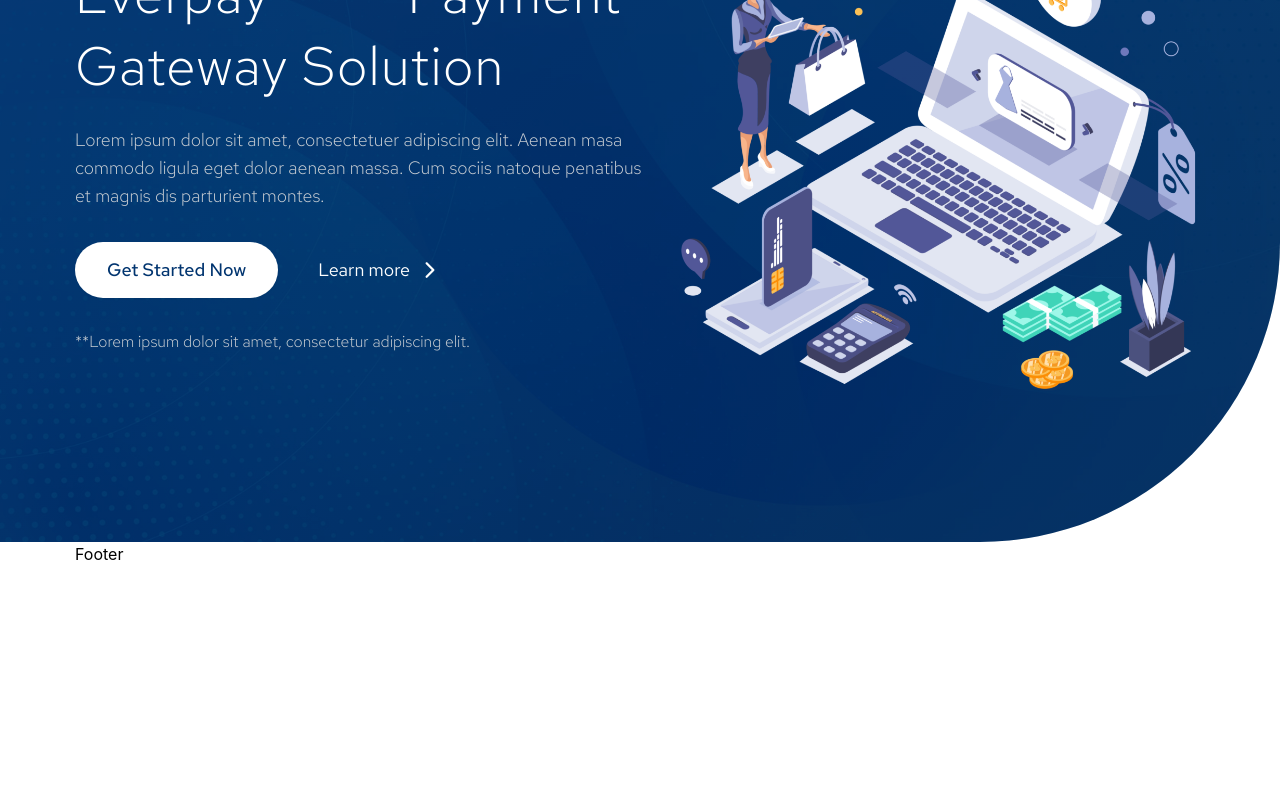
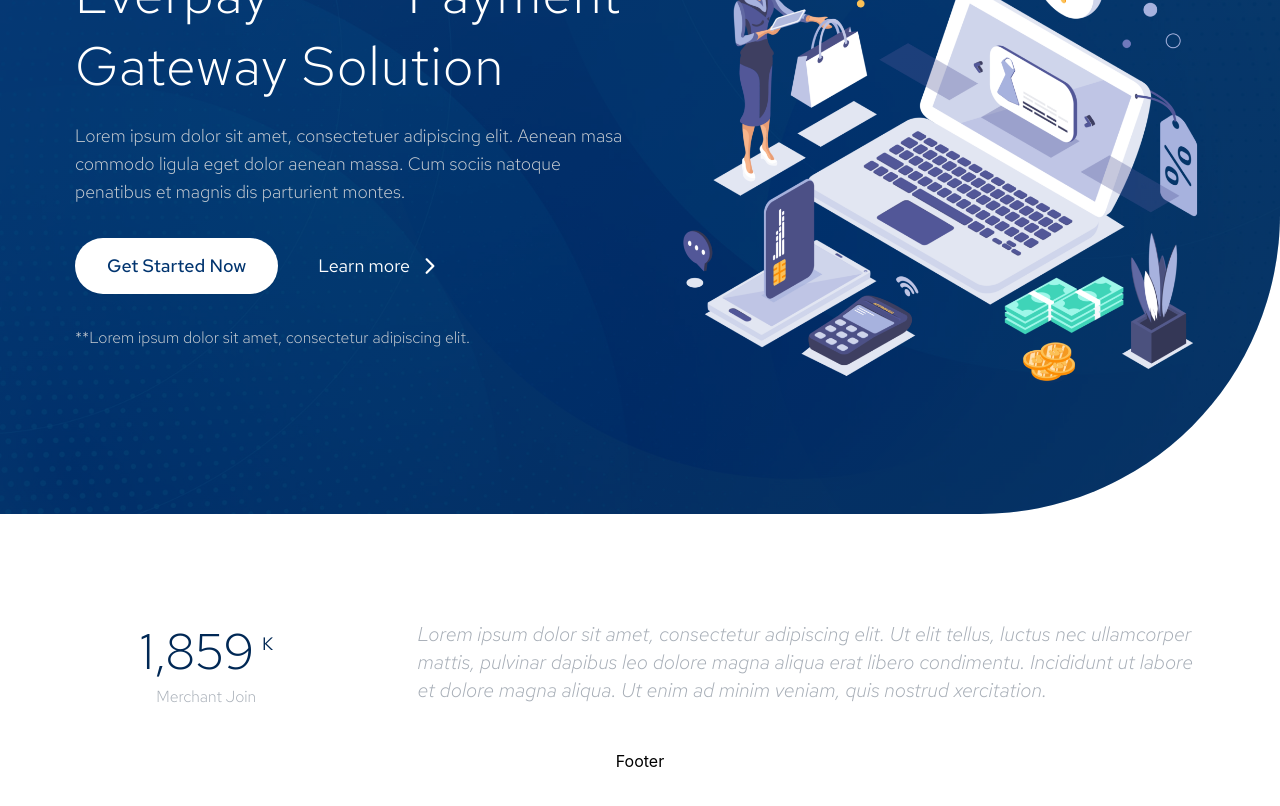
Before and after one commit to programmerrafi/payment-getway-next-js, a Next.js app: page / in a window 1280 px wide. Shown: the part 280-1086 px from the top of the page. Before the commit the page ends 846 px from the top, so only its background shows below. Built offline with nearby package versions, Linux system fonts and the light colour scheme.

Commit message:
Marchent section doner with a counterUp react

```diff
--- a/app/components/Home/HeroHome.js
+++ b/app/components/Home/HeroHome.js
@@ -13,7 +13,7 @@
   }, [showText]);
 
   return (
-    <section className="relative rounded-br-[100px] md:rounded-br-[200px] lg:rounded-br-[300px] mix-transition overflow-hidden mb-0 -mt-[95px] pt-[175px] md:pt-[210px] lg:pt-[242px] pb-[120px] hero-gradient z-0">
+    <section className="relative rounded-br-[100px] md:rounded-br-[200px] lg:rounded-br-[300px] mix-transition overflow-hidden mb-0 -mt-[95px] pt-[175px] md:pt-[210px] lg:pt-[242px] pb-[100px] hero-gradient z-0">
       <div
         className="w-full h-full absolute top-0 left-0 mix-transition"
         style={setBackgroundImage("images/hero-bg-img.jpeg", {
@@ -22,7 +22,7 @@
         })}
       ></div>
       <div className="relative container">
-        <div className="flex flex-wrap gap-8 lg:flex-nowrap">
+        <div className="flex flex-wrap gap-10 lg:flex-nowrap">
           {/* Left */}
           <div className="lg:w-[54%] md:w-[80%] w-full md:mx-auto lg:mx-0">
             <h1 className="text-[44px] md:text-[54px] text-center lg:text-left text-white font-RadHatText font-thin leading-[60px] sm:leading-[72px] transition-all tracking-[1px]">
@@ -53,7 +53,7 @@
               </span>
               <span className={``}> Payment Gateway Solution</span>
             </h1>
-            <p className="mb-8 mt-[24px] text-center lg:text-left text-smallText text-base md:text-lg font-[300] font-RadHatText">
+            <p className="mb-8 mt-[20px] text-center lg:text-left text-smallText text-base md:text-lg font-[300] font-RadHatText">
               Lorem ipsum dolor sit amet, consectetuer adipiscing elit. Aenean
               masa commodo ligula eget dolor aenean massa. Cum sociis natoque
               penatibus et magnis dis parturient montes.
@@ -73,9 +73,9 @@
               **Lorem ipsum dolor sit amet, consectetur adipiscing elit.
             </p>
           </div>
-          {/* Right */}
+          {/* Right Image*/}
           <div className="lg:w-[50%] w-full">
-            <div className="md:-mt-14 flex mx-auto lg:justify-end w-[90%] h-[90%] md:w-[600px] md:h-[600px] lg:w-[520px] lg:h-[520px]">
+            <div className="md:-mt-16 flex mx-auto lg:justify-end w-[90%] h-[90%] md:w-[600px] md:h-[600px] lg:w-[520px] lg:h-[520px]">
               <Image
                 src="/images/hero-project-images.png"
                 width="600"
--- /dev/null
+++ b/app/components/Home/MerchantJoin.js
@@ -0,0 +1,35 @@
+import React from "react";
+import CountUp from "react-countup";
+
+function MerchantJoin() {
+  return (
+    <section className="relative pt-[50px] md:pt-[80px] lg:pt-[100px]">
+      <div className="container">
+        {/* Merchant join counter */}
+        <section className="flex items-center flex-wrap md:flex-nowrap gap-8 md:gap-14 lg:gap-20">
+          {/* counter */}
+          <div className="w-full md:w-[25%]">
+            <h1 className="text-colorPrimary text-[45px] md:text-[50px] font-light font-RadHatText flex items-start gap-2 justify-center">
+              <CountUp separator="," end={1859} />{" "}
+              <span className="text-lg mt-2 md:mt-4 font-normal">K</span>
+            </h1>
+            <p className="text-textGray text-sm md:text-base font-light font-RadHatText text-center -mt-1">
+              Merchant Join
+            </p>
+          </div>
+          {/* Merchant Info */}
+          <h1 className="font-RadHatText italic text-base sm:text-lg md:text-xl font-normal sm:font-light text-textGray w-full text-center lg:text-left md:w-[75%]">
+            Lorem ipsum dolor sit amet, consectetur adipiscing elit. Ut elit
+            tellus, luctus nec ullamcorper mattis, pulvinar dapibus leo dolore
+            magna aliqua erat libero condimentu. Incididunt ut labore et dolore
+            magna aliqua. Ut enim ad minim veniam, quis nostrud xercitation.
+          </h1>
+        </section>
+        {/* Merchant Company Logo */}
+        <section className=""></section>
+      </div>
+    </section>
+  );
+}
+
+export default MerchantJoin;
--- a/app/components/Home/index.js
+++ b/app/components/Home/index.js
@@ -1 +1,2 @@
 export { default as HeroHome } from "./HeroHome";
+export { default as MerchantJoin } from "./MerchantJoin";
--- a/app/layout/Footer.js
+++ b/app/layout/Footer.js
@@ -1,7 +1,7 @@
 import React from "react";
 
 function Footer() {
-  return <div className="container">Footer</div>;
+  return <div className="container text-center py-10">Footer</div>;
 }
 
 export default Footer;
--- a/package.json
+++ b/package.json
@@ -13,6 +13,7 @@
     "eslint-config-next": "13.0.6",
     "next": "13.0.6",
     "react": "18.2.0",
+    "react-countup": "^6.4.0",
     "react-dom": "18.2.0",
     "react-icons": "^4.7.1"
   },
--- a/pages/index.js
+++ b/pages/index.js
@@ -1,9 +1,10 @@
-import { HeroHome } from "../app/components/Home";
+import { HeroHome, MerchantJoin } from "../app/components/Home";
 
 export default function Home() {
   return (
     <>
       <HeroHome />
+      <MerchantJoin />
     </>
   );
 }
--- a/tailwind.config.js
+++ b/tailwind.config.js
@@ -37,6 +37,7 @@
         navTextColor: "#F1F3F6",
         smallText: "#CCD0D5",
         textSecondary: "#00346F",
+        textGray: "#A6ADB6",
         btnSecondary: "#534D9F",
         blackSecondary: "#151518",
         black3: "#1C1B1B",
```
Also changed, not shown: 1 other file (tests, documents, lock files or other folders).
